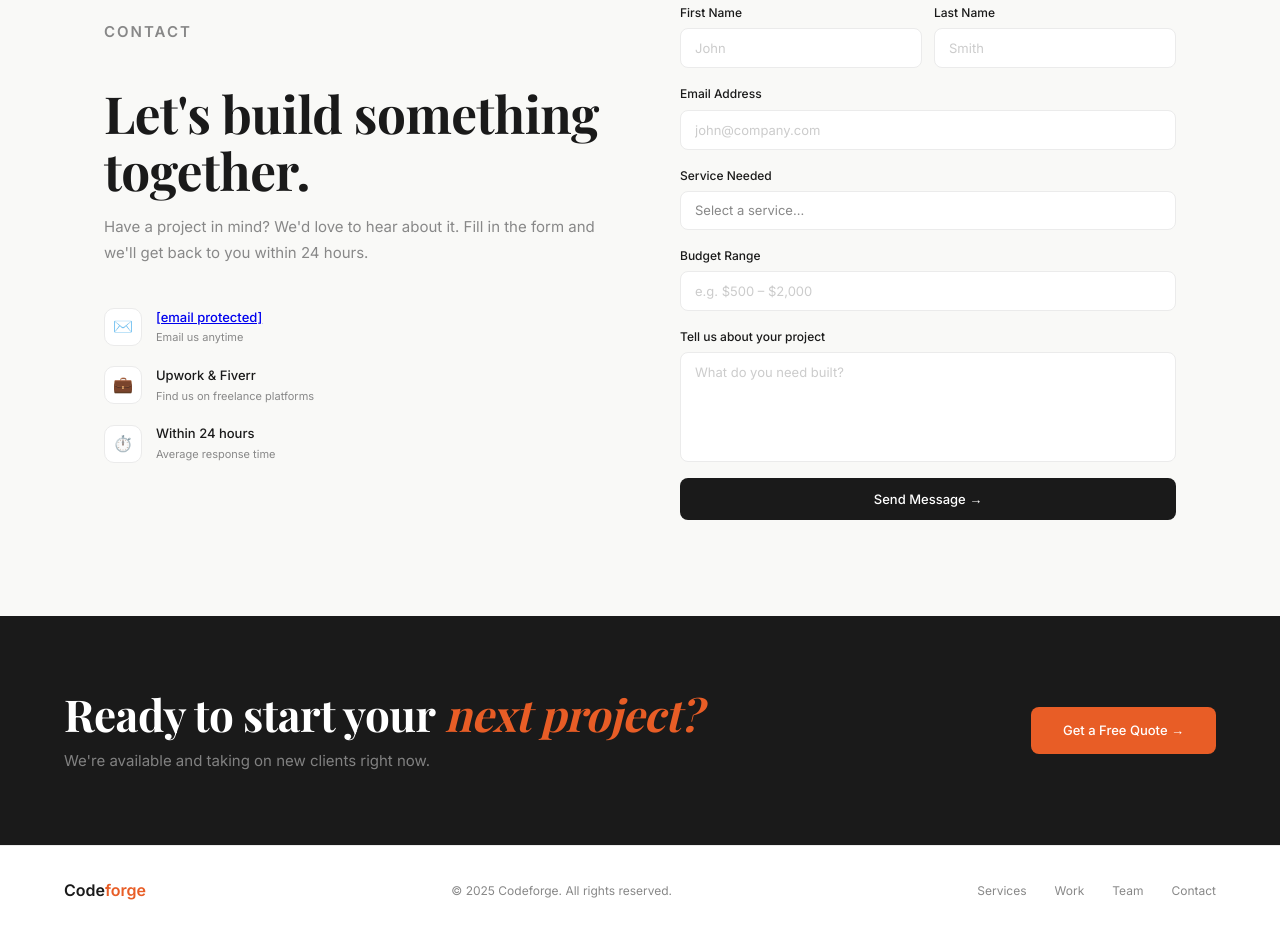
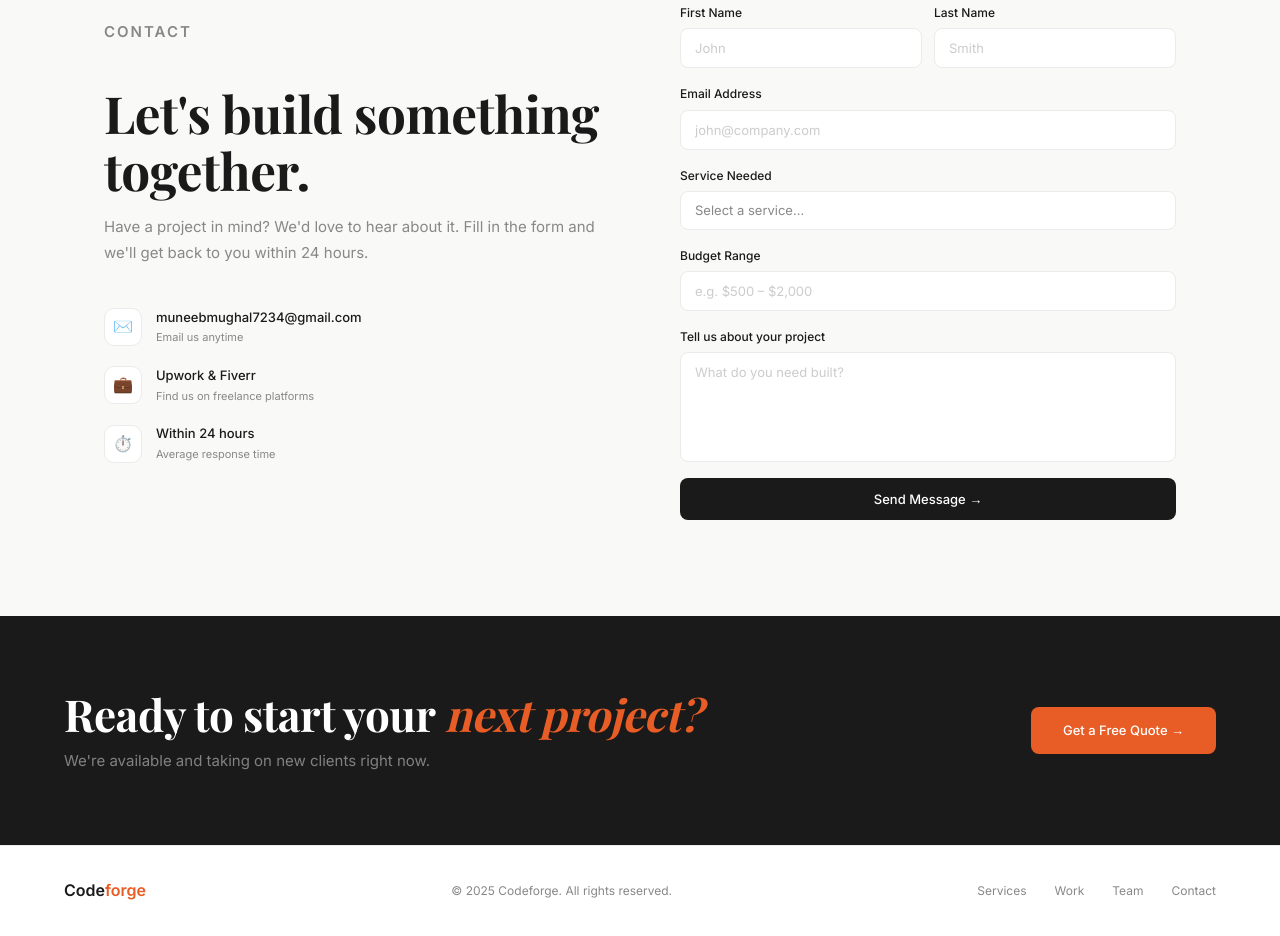
Before and after one commit to muneebmughal09/codeforge-portfolio, a plain HTML site: page index.html in a window 1280 px wide. Shown: the part 4347-5283 px from the top of the page. Drawn offline with nearby package versions, Linux system fonts and the light colour scheme.

Commit message:
Show Email

```diff
--- a/index.html
+++ b/index.html
@@ -513,7 +513,7 @@
         <div class="contact-detail reveal">
           <div class="contact-detail-icon">✉️</div>
           <div>
-            <div class="contact-detail-text"><a href="/cdn-cgi/l/email-protection" class="__cf_email__" data-cfemail="412c342f2424232c342629202d7673727501262c20282d6f222e2c">[email&#160;protected]</a></div>
+            <div class="contact-detail-text"><a href="mailto:muneebmughal7234@gmail.com" style="color:var(--text);text-decoration:none;">muneebmughal7234&#64;gmail&#46;com</a></div>
             <div class="contact-detail-label">Email us anytime</div>
           </div>
         </div>
```
